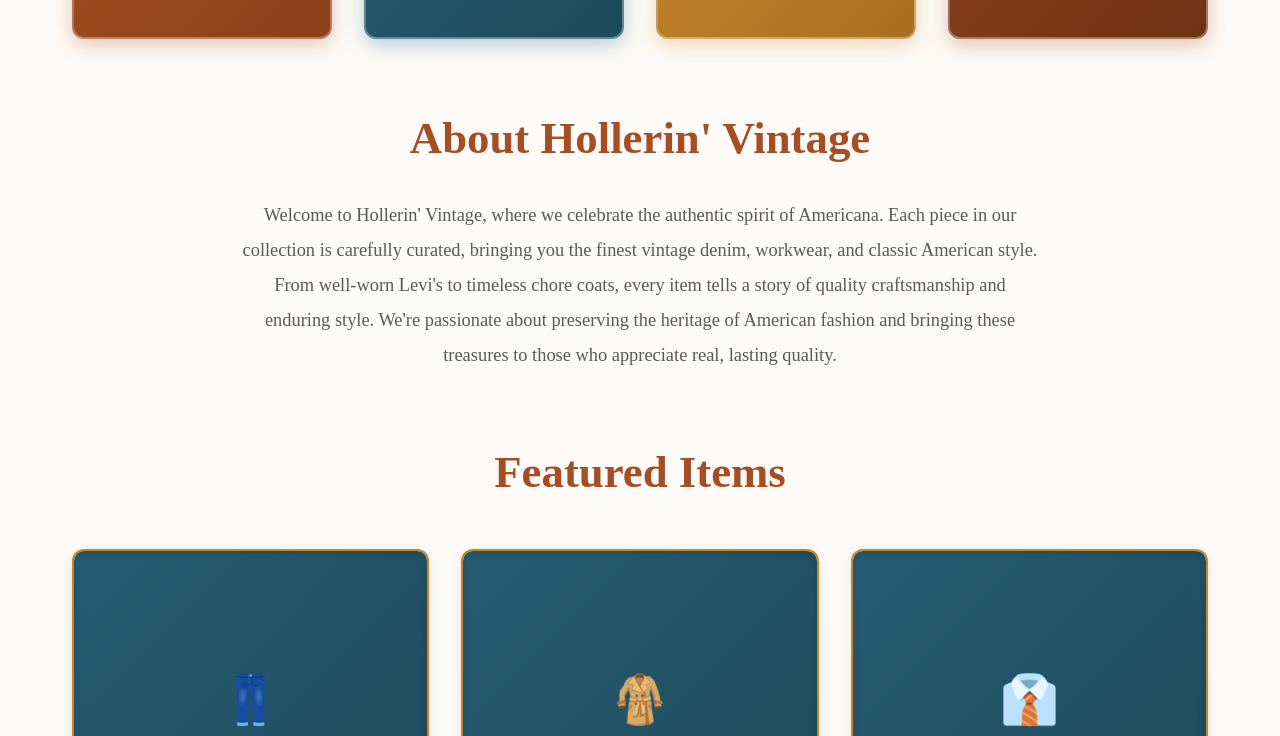
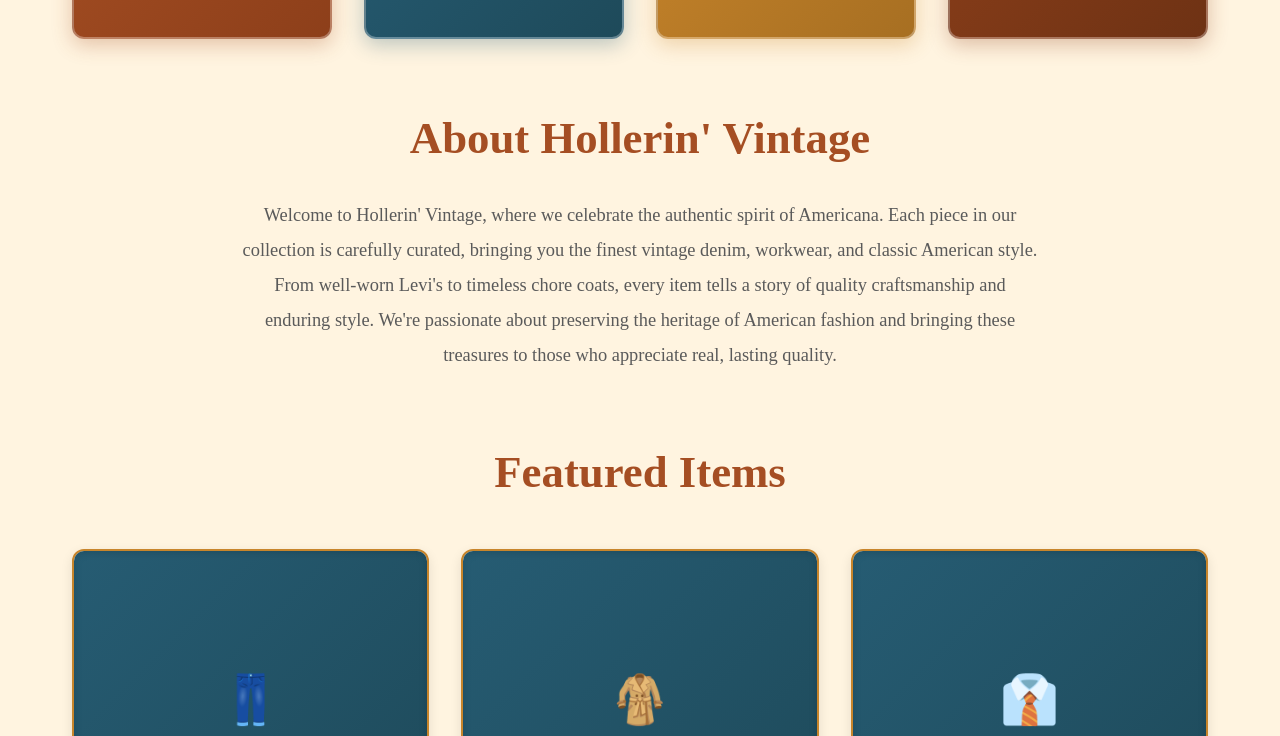
Before and after one commit to avieav/hollerinvintage, a plain HTML site: page index.html in a window 1280 px wide. Shown: the part 858-1594 px from the top of the page. Drawn offline with Linux system fonts and the light colour scheme; a web font is replaced by a local one.

Commit message:
Update index.html

```diff
--- a/index.html
+++ b/index.html
@@ -22,7 +22,7 @@
 
 body {
 font-family: ‘Lora’, serif;
-background-color: #fdfbf7;
+background-color: #fff4e0;
 color: #3a3a3a;
 line-height: 1.6;
 }
```
